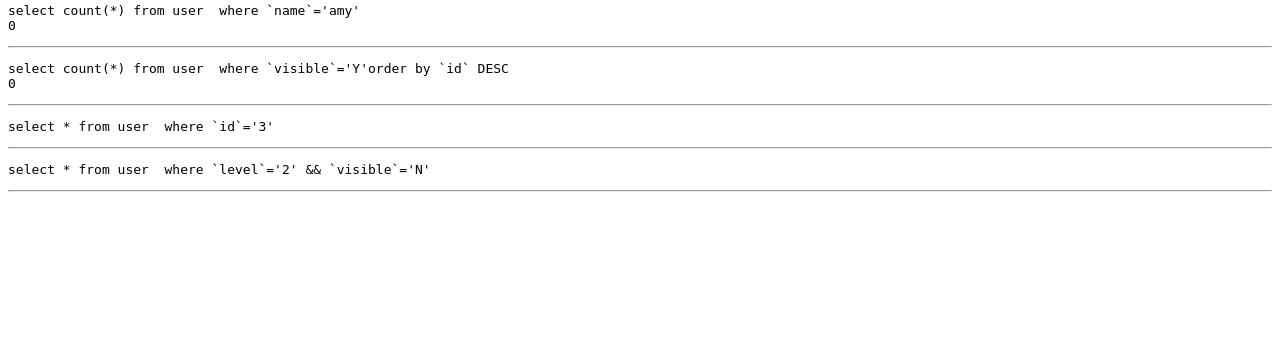
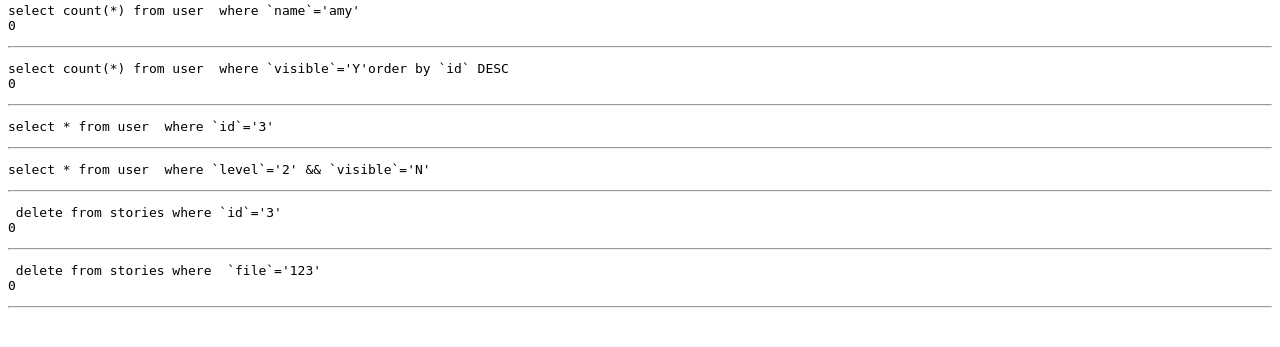
Before and after one commit to yuchi777/Web-Design-Certification-Level-B, a PHP site: page /base.php in a window 1280 px wide. Shown: the part 282-629 px from the top of the page. Run offline with PHP 8.4, Linux system fonts and the light colour scheme; tables that the repository leaves empty or names only in its code hold one stand-in row (values such as "Sample post").

Commit message:
完成刪除資料功能del()

```diff
--- a/web01/base.php
+++ b/web01/base.php
@@ -112,6 +112,27 @@ class DB{
     }
     /******************************************************************************************/
 
+    public function del($id){
+        $sql = " delete from $this->table";
+
+        if(is_array($id)){
+            foreach ($id as $key => $value) {
+                $tmp[] = sprintf(" `%s`='%s' ", $key, $value);
+
+            }
+
+            $sql = $sql . " where " .implode(" && ", $tmp);
+        }else{
+
+            $sql = $sql . " where `id`='$id'";
+        }
+
+
+        echo $sql."</br>";
+        return $this->pdo->exec($sql);
+    }
+    /******************************************************************************************/
+
 
 }
 
@@ -160,7 +181,17 @@ echo "</pre><hr>";
 echo "<pre>";
 print_r($user->find([ 'level'=>'2', 'visible'=> 'N' ]));
 echo "</pre><hr>";
+/******************************************************************************************/
 
+//刪除資料表stories裡面的資料
+$store = new DB ("stories");
+echo "<pre>";
+print_r($store->del(3));
+echo "</pre><hr>";
+
+echo "<pre>";
+print_r($store->del(['file'=>'123']));
+echo "</pre><hr>";
 
 
 
```
